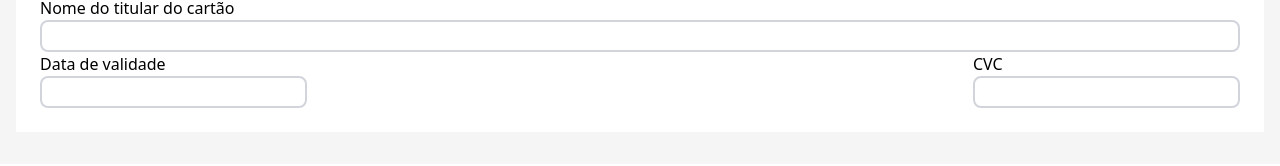
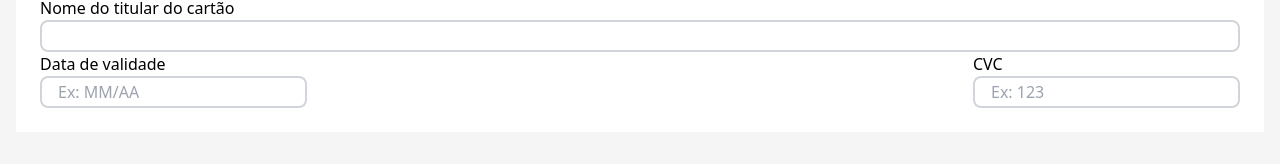
Before and after one commit to GbSouza15/pay, a React (Vite) app: page /pay in a window 1280 px wide. Shown: the part 206-372 px from the top of the page. Built offline with nearby package versions, Linux system fonts and the light colour scheme.

Commit message:
feat: add new route and new component

```diff
--- a/src/App.jsx
+++ b/src/App.jsx
@@ -1,4 +1,3 @@
-import { useState, useEffect } from 'react'
 import { BrowserRouter, Route, Routes } from 'react-router-dom';
 import Bag from "./components/Bag.jsx";
 import SharedLayout from "./pages/SharedLayout.jsx";
@@ -14,7 +13,7 @@ function App() {
             <Route path='/' element={<SharedLayout/>}>
                 <Route index element={<Bag/>}></Route>
                 <Route path='pay' element={<Pay/>}></Route>
-                <Route path='confirm' element={<ConfirmPay/>}></Route>
+                <Route path='confirmPay' element={<ConfirmPay/>}></Route>
             </Route>
         </Routes>
     </BrowserRouter>
--- a/src/components/ConfirmPay.jsx
+++ b/src/components/ConfirmPay.jsx
@@ -1,6 +1,14 @@
+import { useAtom } from 'jotai'
+import { nameProduct, priceProduct, userCardNumber, userNameCard, userDateCard, userCardCvc } from "../atoms/StatesProducts.jsx";
+import {Link} from "react-router-dom";
+
 function ConfirmPay() {
+
     return (
-        <></>
+        <div className=''>
+            <h1>Funcionou</h1>
+        </div>
+
     )
 }
 
--- a/src/components/Pay.jsx
+++ b/src/components/Pay.jsx
@@ -11,6 +11,7 @@ function Pag() {
     const [nameCard, setNameCard] = useAtom(userNameCard)
     const [dateCard, setDateCard] = useAtom(userDateCard)
     const [cvc, setCvc] = useAtom(userCardCvc)
+    console.log(dateCard)
 
     function handleClick() {
 
@@ -24,7 +25,7 @@ function Pag() {
                 <form className=''>
                     <label>
                         <p>Número</p>
-                        <input type="text" value={numberCard} onChange={(e) => setNumberCard(e.target.value)} className='border-2 border-gray-300 rounded-[.5rem] w-[100%] px-[1rem] h-[2rem]' required/>
+                        <input type="text" value={numberCard} onChange={(e) => setNumberCard(e.target.value)} className='border-2 border-gray-300 rounded-[.5rem] w-[100%] px-[1rem] h-[2rem]' required maxLength="16"/>
                     </label>
 
                     <label>
@@ -35,12 +36,12 @@ function Pag() {
                     <div className='flex justify-between'>
                         <label>
                             <p>Data de validade</p>
-                            <input type="text" value={dateCard} onChange={(e) => setDateCard(e.target.value)} className='border-2 border-gray-300 rounded-[.5rem] w-[100%] px-[1rem] h-[2rem]' required/>
+                            <input type="text" value={dateCard} onChange={(e) => setDateCard(e.target.value)} className='border-2 border-gray-300 rounded-[.5rem] w-[100%] px-[1rem] h-[2rem]' maxLength={5} placeholder="Ex: MM/AA" required/>
                         </label>
 
                         <label>
                             <p>CVC</p>
-                            <input type="text" value={cvc} onChange={(e) => setCvc(e.target.value)} className='border-2 border-gray-300 rounded-[.5rem] w-[100%] px-[1rem] h-[2rem]' required/>
+                            <input type="text" value={cvc} onChange={(e) => setCvc(e.target.value)} className='border-2 border-gray-300 rounded-[.5rem] w-[100%] px-[1rem] h-[2rem]' maxLength={3} placeholder="Ex: 123" required/>
                         </label>
                     </div>
 
@@ -59,7 +60,7 @@ function Pag() {
                 </div>
 
                 <div className='flex justify-center'>
-                    <button  className='bg-[#9222DC] text-white rounded-[.5rem] w-[20rem] h-[3rem] mt-[1.5rem]'>Finalizar Pagamento</button>
+                    <Link to='/confirmPay'><button onClick={handleClick} className='bg-[#9222DC] text-white rounded-[.5rem] w-[20rem] h-[3rem] mt-[1.5rem]'>Finalizar Pagamento</button></Link>
                 </div>
             </div>
         </div>
```
